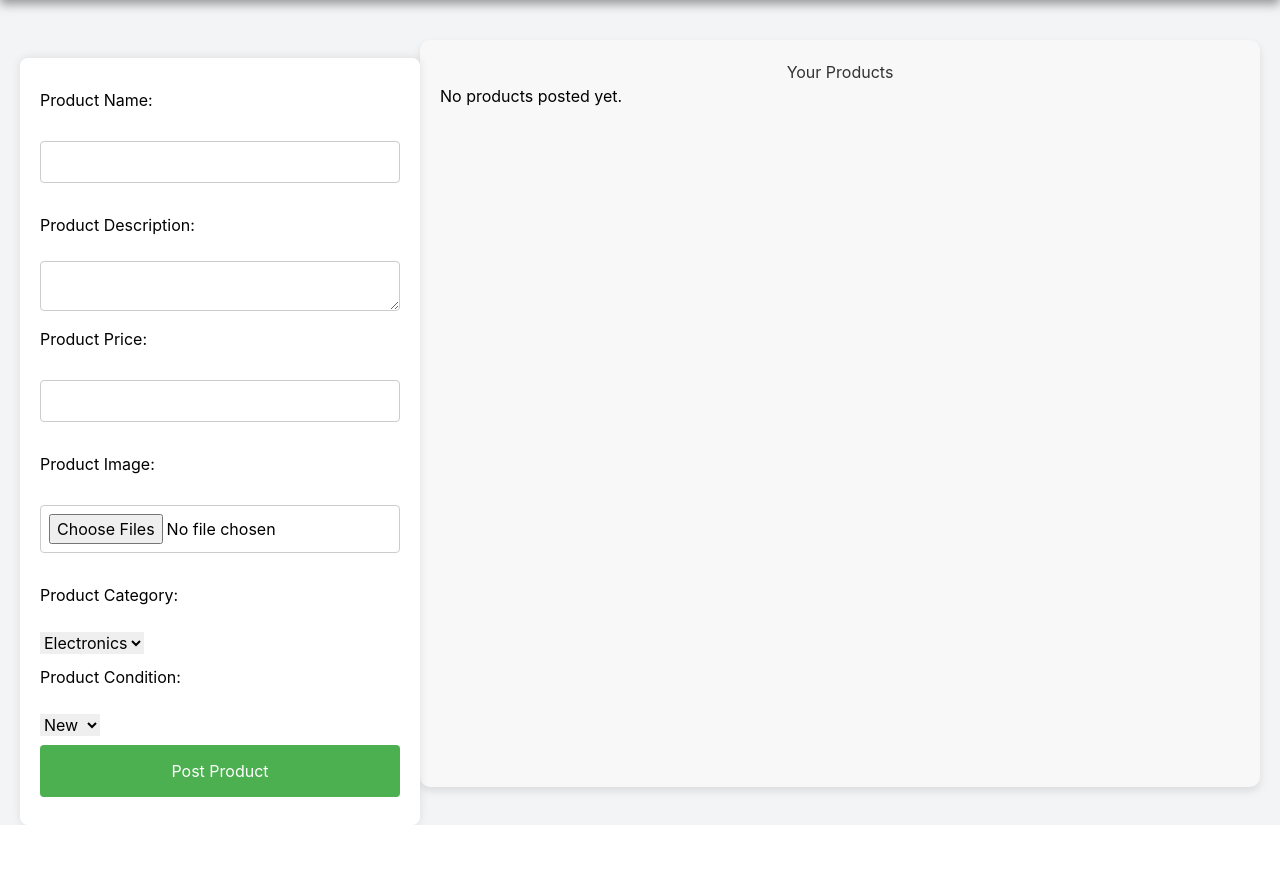
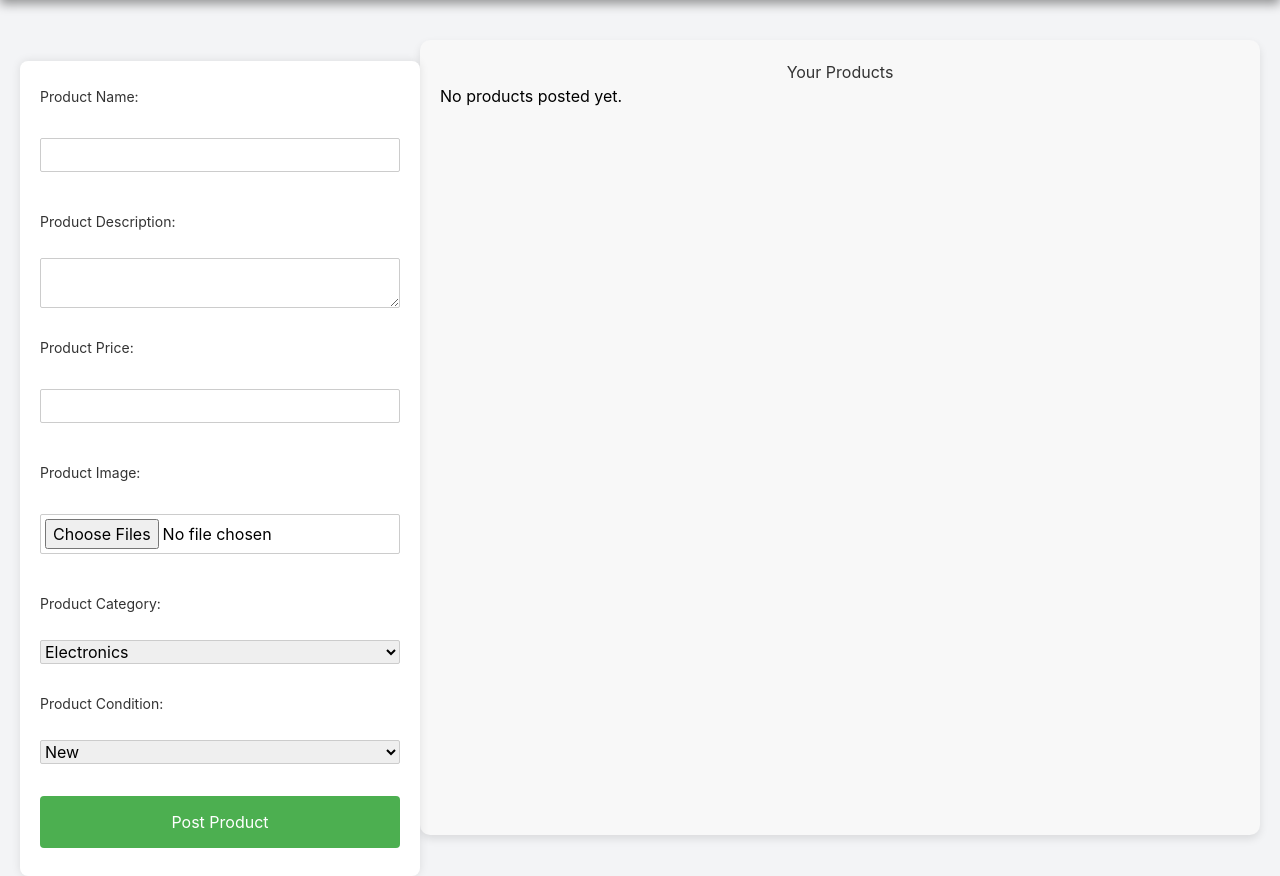
Before and after one commit to kukr/UniMarket-Place, a Flask app: template templates/dashboard.html in a window 1280 px wide. Shown: the part 68-944 px from the top of the page. Before the commit the page ends 893 px from the top, so only its background shows below. Run offline with Flask 2, Linux system fonts and the light colour scheme; the template is opened without the code that fills it, so the values that code supplies are empty; parts of the project's set-up code (start-up, migrations or seed data) failed here and were passed over; some libraries are stand-ins or nearby versions.

Commit message:
Adding the style to post product in dashboard

```diff
--- a/templates/dashboard.html
+++ b/templates/dashboard.html
@@ -159,6 +159,52 @@
         font-weight: bold;
         color: #5cb85c;
     }
+
+
+    label, input[type="text"], input[type="number"], input[type="password"], input[type="file"], textarea, select {
+            display: block; /* Makes each element take the full width */
+            width: 100%; /* Ensures uniform width */
+            margin-top: 5px; /* Top margin for spacing */
+        }
+
+        input[type="text"],
+        input[type="number"],
+        input[type="password"],
+        input[type="file"],
+        textarea,
+        select {
+            padding: 4px;
+            margin-bottom: 10px; /* Space after each input field */
+            border: 1px solid #ccc;
+            border-radius: 2px;
+            box-sizing: border-box;
+        }
+
+        label {
+            margin-bottom: 2px; /* Space between label and input field */
+            color: #333;
+            font-size: 14px; /* Adjust as needed */
+        }
+
+        input[type="submit"] {
+            background-color: #4CAF50;
+            color: white;
+            padding: 14px 20px;
+            border: none;
+            border-radius: 4px;
+            cursor: pointer;
+        }
+
+        input[type="submit"]:hover {
+            background-color: #45a049;
+        }
+
+        /* Responsive adjustments for smaller screens */
+        @media (max-width: 600px) {
+            label, input[type="text"], input[type="number"], input[type="password"], input[type="file"], textarea, select {
+                width: 100%;
+            }
+        }
     </style>
 </head>
 <body>
@@ -196,7 +242,6 @@
                 </select><br>
 
             <!-- Add other fields as necessary -->
-
             <input type="submit" value="Post Product">
         </form>
     </div>
```
